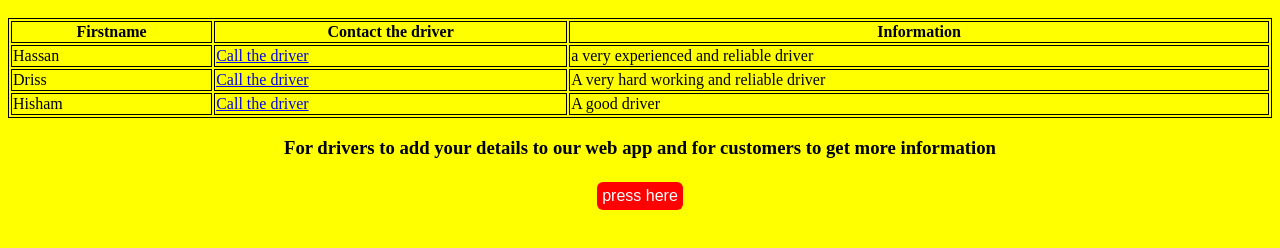
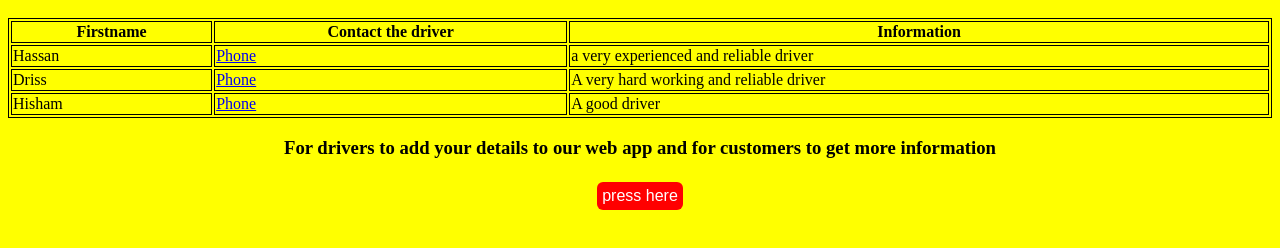
Before and after one commit to isamelb/transporter, a plain HTML site: page index.html in a window 1280 px wide. Shown: the part 380-628 px from the top of the page. Drawn offline with Linux system fonts and the light colour scheme.

Commit message:
Add files via upload

```diff
--- a/index.html
+++ b/index.html
@@ -79,21 +79,21 @@ a minimum of hassle, good luck
   <tr>
     <td>Hassan</td>
 
-    <td><a href="tel:18475555555"  >Call the driver</a> </td>
+    <td><a href="tel:18475555555"  >Phone</a> </td>
 
     <td>a very experienced and reliable driver</td>
   </tr>
   <tr>
     <td>Driss</td>
 
-    <td><a href="tel:18475555555"  >Call the driver</a> </td>
+    <td><a href="tel:18475555555"  >Phone</a> </td>
 
     <td>A very hard working and reliable driver</td>
   </tr>
   <tr>
     <td>Hisham</td>
 
-    <td><a href="tel:18475555555" >Call the driver</a> </td>
+    <td><a href="tel:18475555555" >Phone</a> </td>
 
     <td>A good driver</td>
   </tr>
```
